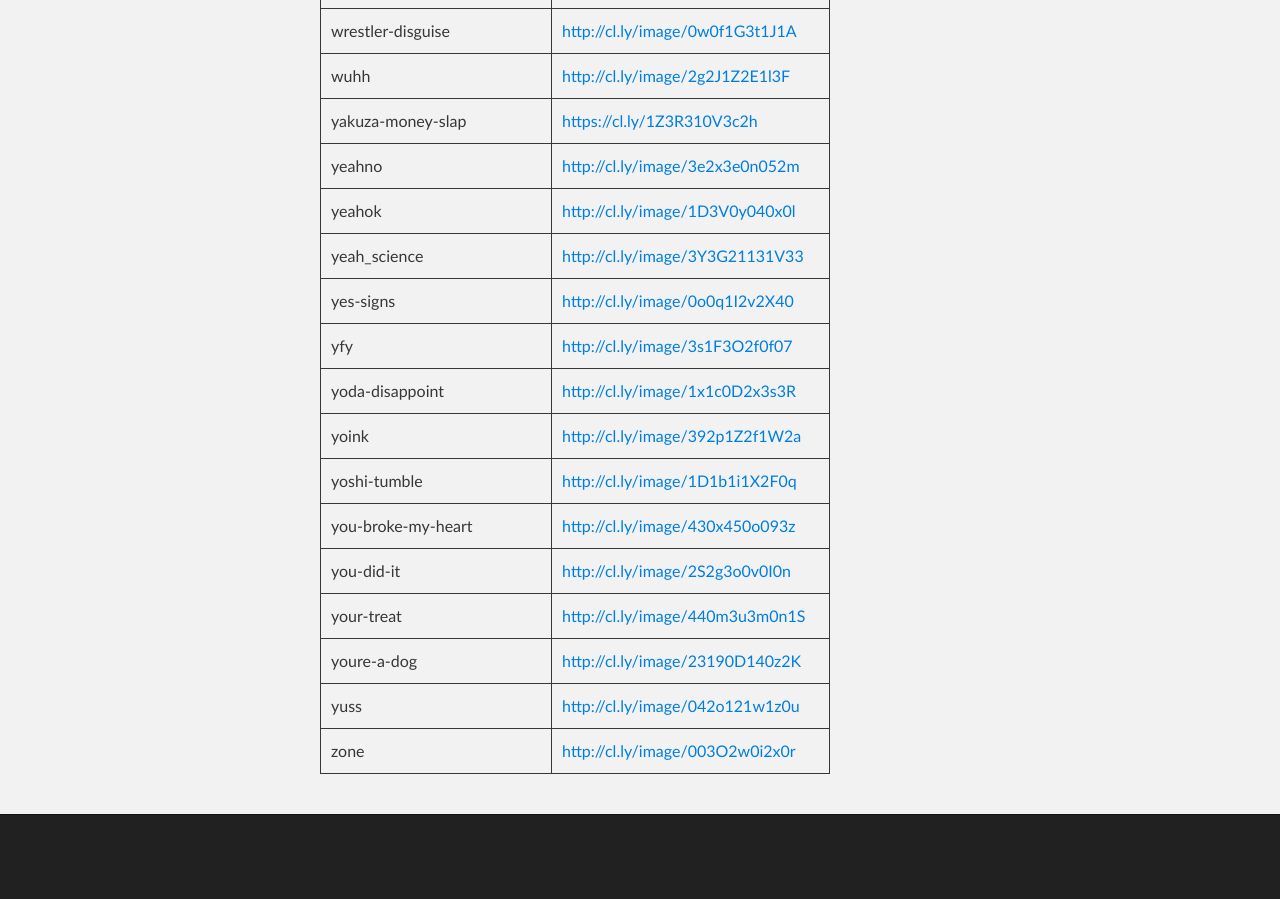
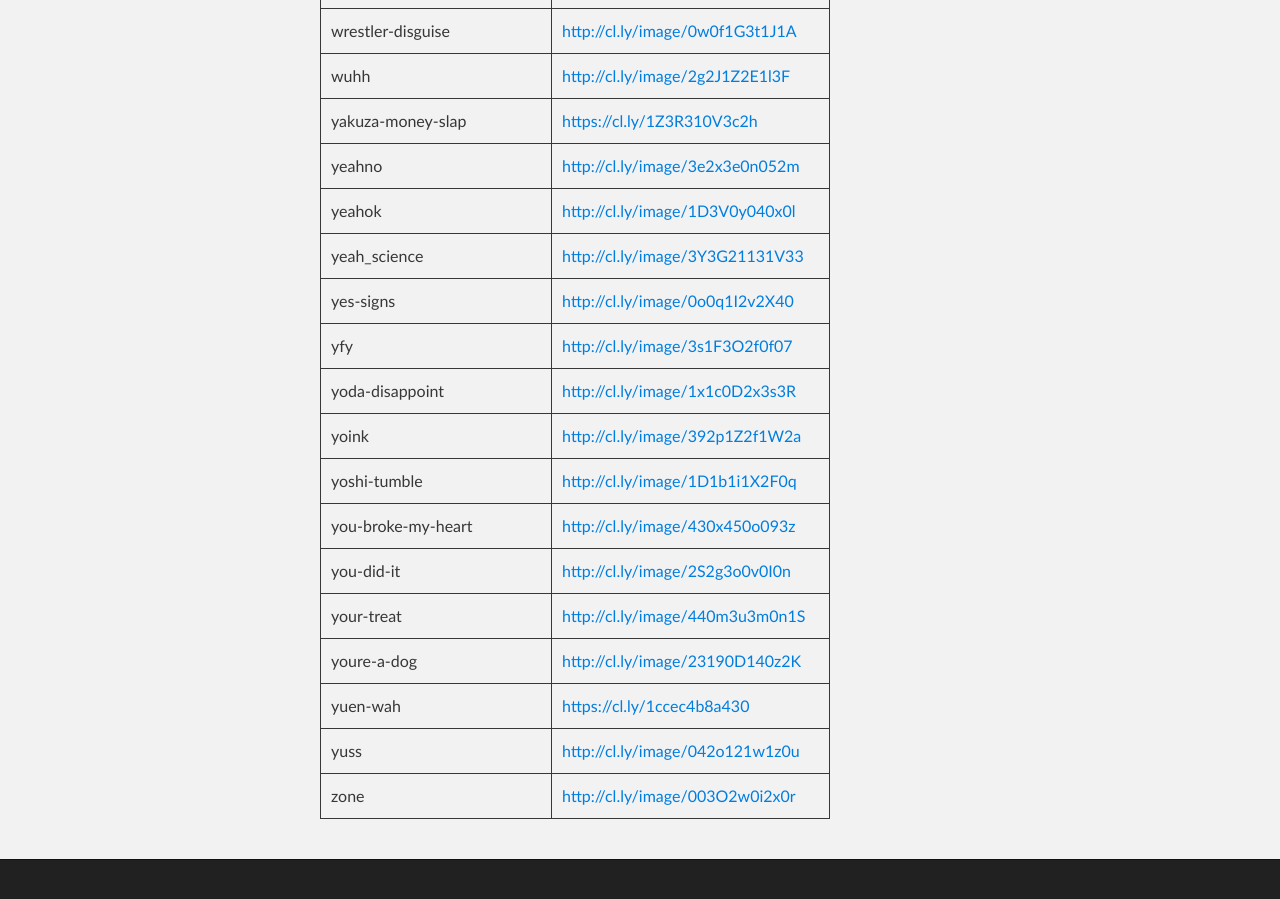
Before and after one commit to eskfung/eskfung.github.io, a Jekyll site: the page built from _posts/2013-03-14-gifs.md, in a window 1280 px wide and 900 px high, scrolled down 27520 px. Built offline with Jekyll 4.4.1, drawn with Linux system fonts in a browser that asks for light colours; before the commit the page ends 28375 px from its top, so only the background shows below that.

Commit message:
yuen-wah

```diff
--- a/_posts/2013-03-14-gifs.md
+++ b/_posts/2013-03-14-gifs.md
@@ -625,5 +625,6 @@ you-broke-my-heart | <http://cl.ly/image/430x450o093z>
 you-did-it | <http://cl.ly/image/2S2g3o0v0I0n>
 your-treat | <http://cl.ly/image/440m3u3m0n1S>
 youre-a-dog | <http://cl.ly/image/23190D140z2K>
+yuen-wah | <https://cl.ly/1ccec4b8a430>
 yuss | <http://cl.ly/image/042o121w1z0u>
 zone | <http://cl.ly/image/003O2w0i2x0r>
```
